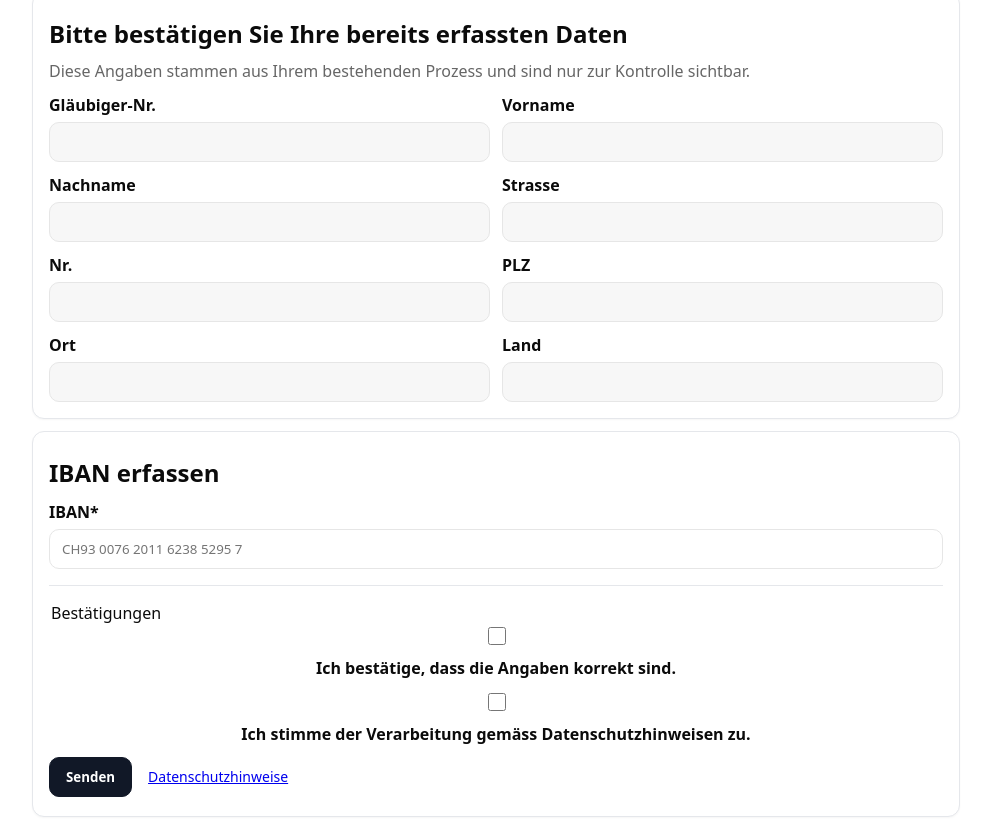
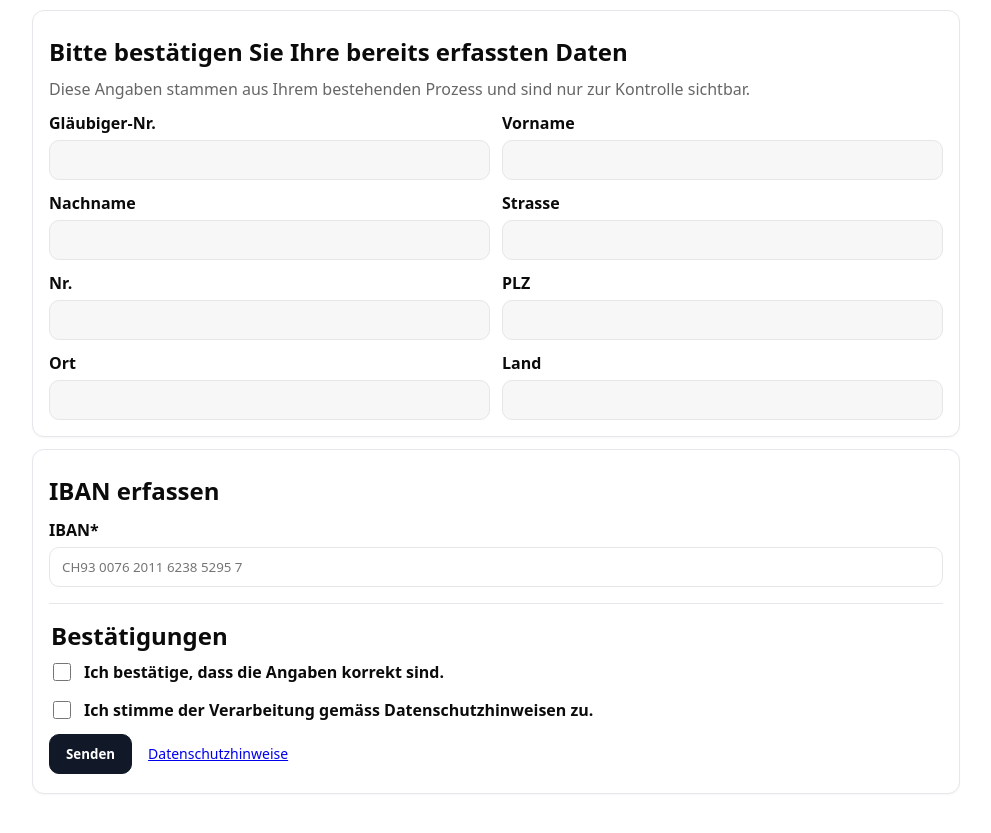
Before and after one commit to oroquest/iban-clean, a website: page index.html in a window 1280 px wide. Shown: the part 98-931 px from the top of the page, without its empty margins (144-1135 px from the left). After the commit the page ends 908 px from the top, so only its background shows below. Drawn offline with Linux system fonts and the light colour scheme; no server answers.

Commit message:
Add files via upload

```diff
--- a/brand.css
+++ b/brand.css
@@ -1,4 +1,4 @@
-/* Verify-like UI tweaks (stricter to override generic css) */
+/* Verify-like UI tweaks (v7) */
 .topbar{
   max-width: 960px;
   margin: 16px auto 0;
@@ -7,7 +7,7 @@
   align-items: center;
   gap: 12px;
 }
-.topbar .logo{ height: 40px; display:block; }
+.topbar .logo{ height: 60px; display:block; }
 
 .container{ max-width: 960px; margin: 16px auto; padding: 0 16px; }
 
@@ -24,20 +24,28 @@
 .grid.one{ display: grid; grid-template-columns: 1fr; gap: 8px; }
 label{ display: flex; flex-direction: column; gap: 6px; }
 
-/* Divider like verify */
 .divider{ height: 1px; background:#e5e7eb; margin: 16px 0; }
 
 /* Consent block */
-.consents{ border:0; padding:0; margin:0; display:flex; flex-direction:column; gap: 10px; }
+.consents{ border:0; padding:0; margin:0; display:flex; flex-direction:column; gap: 14px; align-items:flex-start; }
+.consents .legend-h2{ font-size: 1.5rem; line-height: 2rem; font-weight: 700; margin: 8px 0; }
 .consents .checkline{
   display: flex;
+  flex-direction: row;
   align-items: center;
+  justify-content: flex-start;
   gap: 10px;
-  line-height: 1.35;
+  width: 100%;
+  text-align: left;
 }
-.consents input[type="checkbox"]{ width: 18px; height: 18px; }
+.consents .checkline input[type="checkbox"]{
+  width: 18px; height: 18px; flex: 0 0 auto;
+}
+.consents .checkline span{
+  flex: 1 1 auto;
+}
 
-/* Button style like verify */
+/* Button style */
 .actions{ display:flex; align-items:center; gap:16px; margin-top: 8px; }
 .btn-primary{
   background:#111827;
@@ -50,12 +58,11 @@ label{ display: flex; flex-direction: column; gap: 6px; }
 }
 .btn-primary:hover{ filter: brightness(0.95); }
 
-/* Inputs */
 input[disabled]{ background:#f7f7f7; color:#111; }
 input, select { border-radius: 10px; }
 
 @media (max-width: 720px){
   .grid.two{ grid-template-columns: 1fr; }
   .topbar{ margin-top: 8px; }
-  .topbar .logo{ height: 34px; }
+  .topbar .logo{ height: 44px; }
 }
--- a/index.html
+++ b/index.html
@@ -54,7 +54,7 @@
         <div class="divider"></div>
 
         <fieldset class="consents">
-          <legend data-i18n="legend_consent">Bestätigungen</legend>
+          <legend class="legend-h2" data-i18n="legend_consent">Bestätigungen</legend>
           <label class="checkline">
             <input type="checkbox" id="cb1" required />
             <span data-i18n="check_correct">Ich bestätige, dass die Angaben korrekt sind.</span>
--- a/script.js
+++ b/script.js
@@ -3,7 +3,7 @@
   const I18N = {
     de:{title_check:"Bitte bestätigen Sie Ihre bereits erfassten Daten",subtitle_check:"Diese Angaben stammen aus Ihrem bestehenden Prozess und sind nur zur Kontrolle sichtbar.",field_creditor:"Gläubiger‑Nr.",field_firstname:"Vorname",field_lastname:"Nachname",field_street:"Strasse",field_houseno:"Nr.",field_zip:"PLZ",field_city:"Ort",field_country:"Land",title_iban:"IBAN erfassen",field_iban:"IBAN*",legend_consent:"Bestätigungen",check_correct:"Ich bestätige, dass die Angaben korrekt sind.",check_privacy:"Ich stimme der Verarbeitung gemäss Datenschutzhinweisen zu.",btn_send:"Senden",link_privacy:"Datenschutzhinweise",err_invalid_link:"Der Zugriffslink ist ungültig oder abgelaufen.",err_iban_invalid:"Bitte eine gültige IBAN eingeben (Format & Prüfsumme).",err_consents:"Bitte beide Häkchen setzen, um fortzufahren."},
     en:{title_check:"Please confirm your already provided data",subtitle_check:"The following information is from your existing process and is shown for review only.",field_creditor:"Creditor no.",field_firstname:"First name",field_lastname:"Last name",field_street:"Street",field_houseno:"No.",field_zip:"ZIP",field_city:"City",field_country:"Country",title_iban:"Enter IBAN",field_iban:"IBAN*",legend_consent:"Confirmations",check_correct:"I confirm that the information is correct.",check_privacy:"I agree to the processing according to the privacy notice.",btn_send:"Submit",link_privacy:"Privacy notice",err_invalid_link:"The access link is invalid or has expired.",err_iban_invalid:"Please enter a valid IBAN (format & checksum).",err_consents:"Please tick both checkboxes to proceed."},
-    it:{title_check:"Per favore conferma il tuo indirizzo",subtitle_check:"I campi sono precompilati e possono essere aggiornati se necessario.",field_creditor:"Numero del creditore",field_firstname:"Nome",field_lastname:"Cognome",field_street:"Via",field_houseno:"Nr.",field_zip:"CAP",field_city:"Città",field_country:"Paese",title_iban:"Inserisci IBAN",field_iban:"IBAN*",legend_consent:"Conferme",check_correct:"Confermo che i dati forniti sono corretti.",check_privacy:"Acconsento al trattamento dei miei dati secondo l'Informativa privacy.",btn_send:"Invia",link_privacy:"Informativa privacy",err_invalid_link:"Il link di accesso non è valido o è scaduto.",err_iban_invalid:"Inserisci un IBAN valido (formato e checksum).",err_consents:"Seleziona entrambe le caselle per procedere."}
+    it:{title_check:"Per favore conferma il tuo indirizzo",subtitle_check:"I campi sono precompilati e possono essere aggiornati se necessario.",field_creditor:"Numero del creditore",field_firstname:"Nome",field_lastname:"Cognome",field_street:"Via",field_houseno:"Nr.",field_zip:"CAP",field_city:"Città",field_country:"Paese",title_iban:"Inserisci IBAN",field_iban:"IBAN*",legend_consent:"Conferme",check_correct:"Confermo che i dati forniti sono corretti.",check_privacy:"Acconsento al trattamento dei miei dati secondo l'Informativa privacy.",btn_send:"Invia",link_privacy:"Informativa privacy",err_invalid_link:"Il link di accesso non è valido o è scaduto.",err_iban_invalid:"Inserire un IBAN valido (formato e checksum).",err_consents:"Selezionare entrambe le caselle per procedere."}
   };
   const $ = (id)=>document.getElementById(id);
   function normLang(l){ l=(l||'de').toLowerCase(); return I18N[l]?l:'de'; }
```
